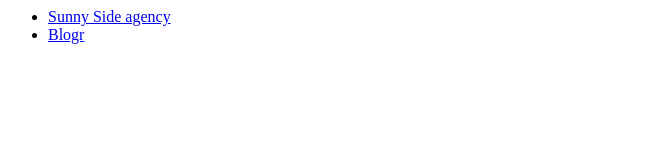
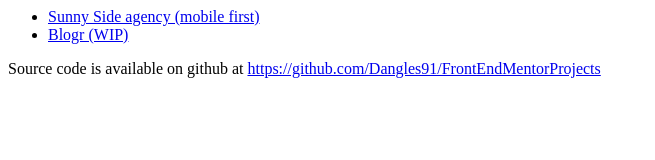
Before and after one commit to Dangles91/FrontEndMentorProjects, a plain HTML site: page index.html in a window 1280 px wide. Shown: the whole page, without its empty margins (0-655 px from the left). Drawn offline with Linux system fonts and the light colour scheme.

Commit message:
Update index.html

```diff
--- a/index.html
+++ b/index.html
@@ -4,8 +4,9 @@
   </head>
   <body>
     <ul>
-      <li><a href="https://Dangles91.github.io/FrontEndMentorProjects/sunny-side-agency">Sunny Side agency</a></li>
-      <li><a href="https://Dangles91.github.io/FrontEndMentorProjects/blogr">Blogr</a></li>
+      <li><a href="https://Dangles91.github.io/FrontEndMentorProjects/sunny-side-agency">Sunny Side agency (mobile first)</a></li>
+      <li><a href="https://Dangles91.github.io/FrontEndMentorProjects/blogr">Blogr (WIP)</a></li>
     </ul>
+    <p>Source code is available on github at <a href="https://github.com/Dangles91/FrontEndMentorProjects">https://github.com/Dangles91/FrontEndMentorProjects</a></p>
   </body>
 </html>
```
